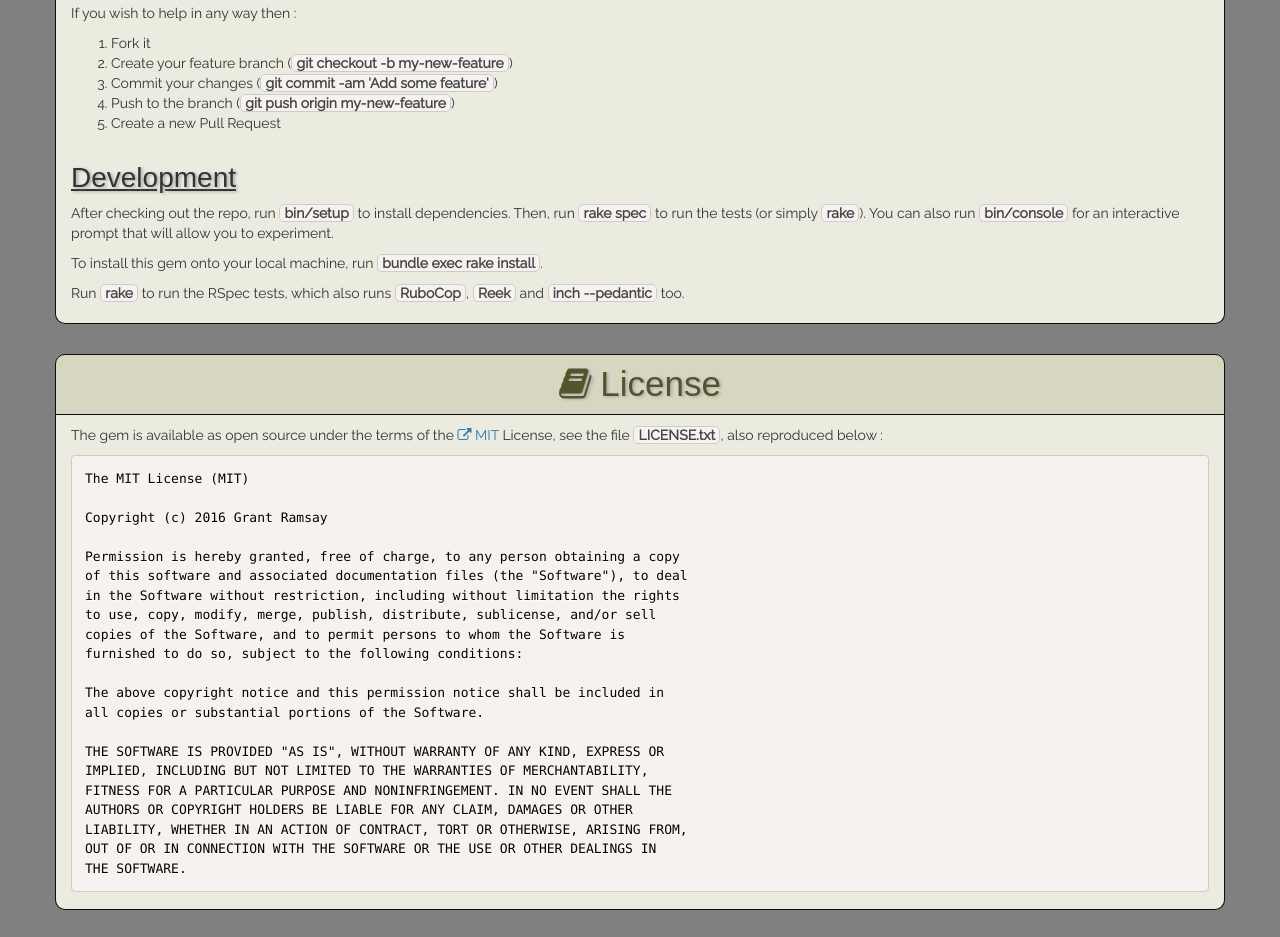
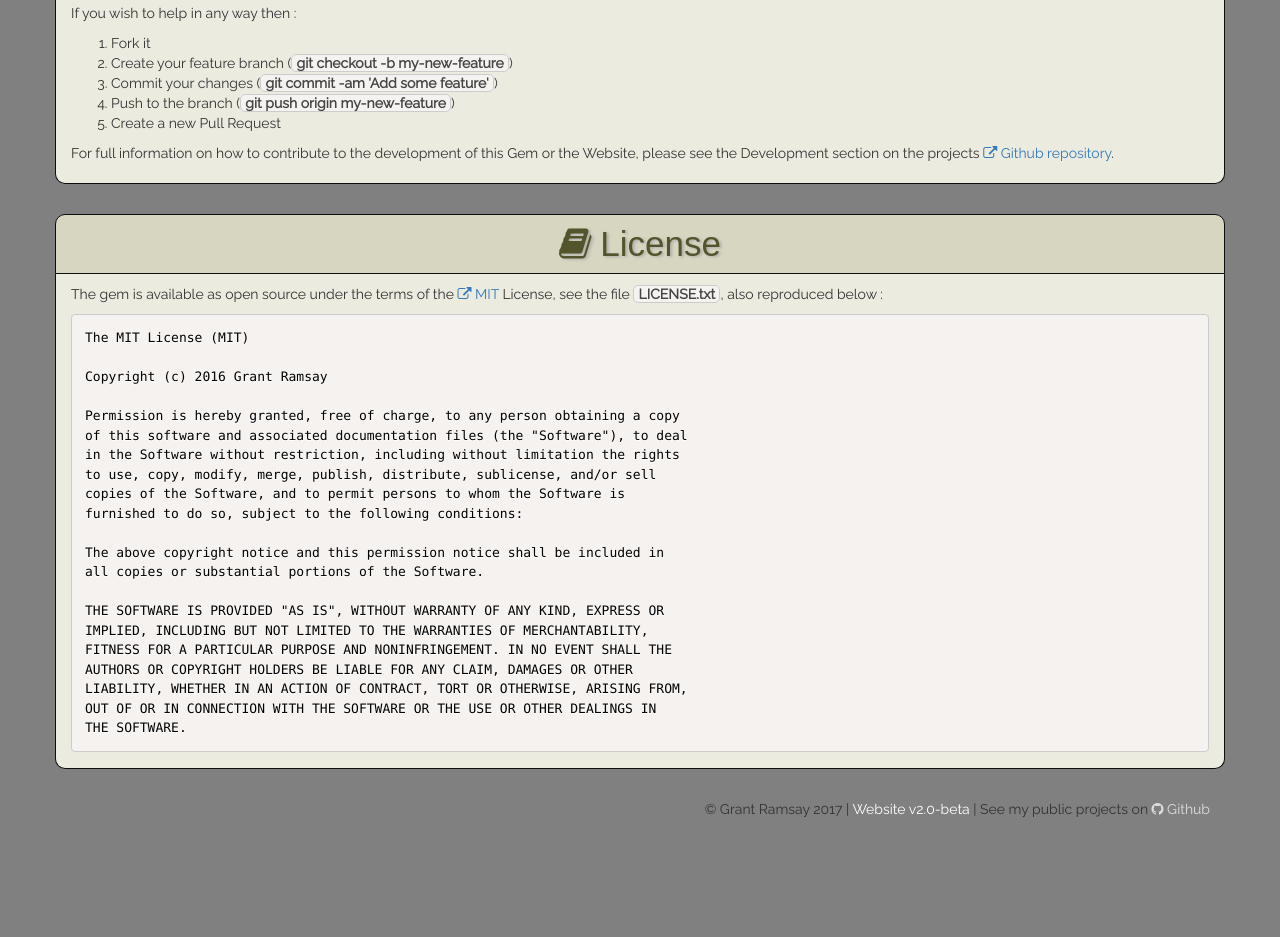
Before and after one commit to seapagan/update_repo, a website: page docs/index.html in a window 1280 px wide. Shown: the part 6133-7070 px from the top of the page. After the commit the page ends 6982 px from the top, so only its background shows below. Drawn offline with Linux system fonts and the light colour scheme; a web font is replaced by a local one.

Commit message:
Web : Point to github README for development information.
This saves multiple copies of the same info needing to be updated each time. Only the basic
Git flow remains on the website.

Signed-off-by: Grant Ramsay <seapagan@gmail.com>

```diff
--- a/docs/index.html
+++ b/docs/index.html
@@ -429,12 +429,7 @@
               <li>Push to the branch (<span class="console-output">git push origin my-new-feature</span>)</li>
               <li>Create a new Pull Request</li>
             </ol>
-          </div>
-          <div class="col-lg-12 col-md-12">
-            <h2>Development</h2>
-            <p>After checking out the repo, run <span class="console-output">bin/setup</span> to install dependencies. Then, run <span class="console-output">rake spec</span> to run the tests (or simply <span class="console-output">rake</span>). You can also run <span class="console-output">bin/console</span> for an interactive prompt that will allow you to experiment.</p>
-            <p>To install this gem onto your local machine, run <span class="console-output">bundle exec rake install</span>.</p>
-            <p>Run <span class="console-output">rake</span> to run the RSpec tests, which also runs <span class="console-output">RuboCop</span>, <span class="console-output">Reek</span> and <span class="console-output">inch --pedantic</span> too.</p>
+            <p>For full information on how to contribute to the development of this Gem or the Website, please see the Development section on the projects <a class="icon fa-external-link" target="_blank" href="https://github.com/seapagan/update_repo#development">Github repository</a>.</p>
           </div>
         </div><!-- row -->
       </div><!-- container -->
```
Also changed, not shown: web/index.html (+1 -6 lines).
